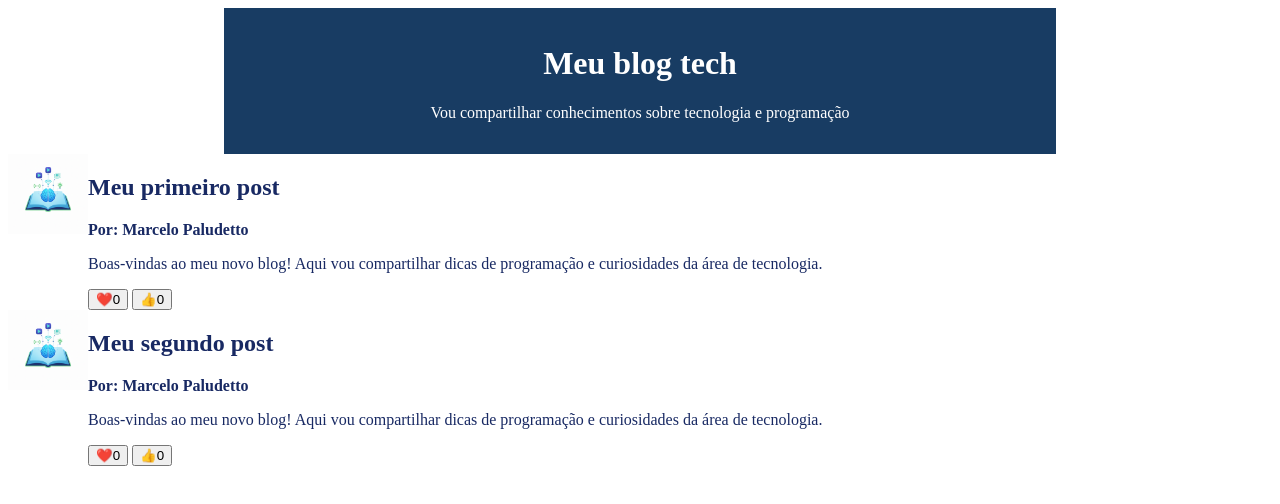
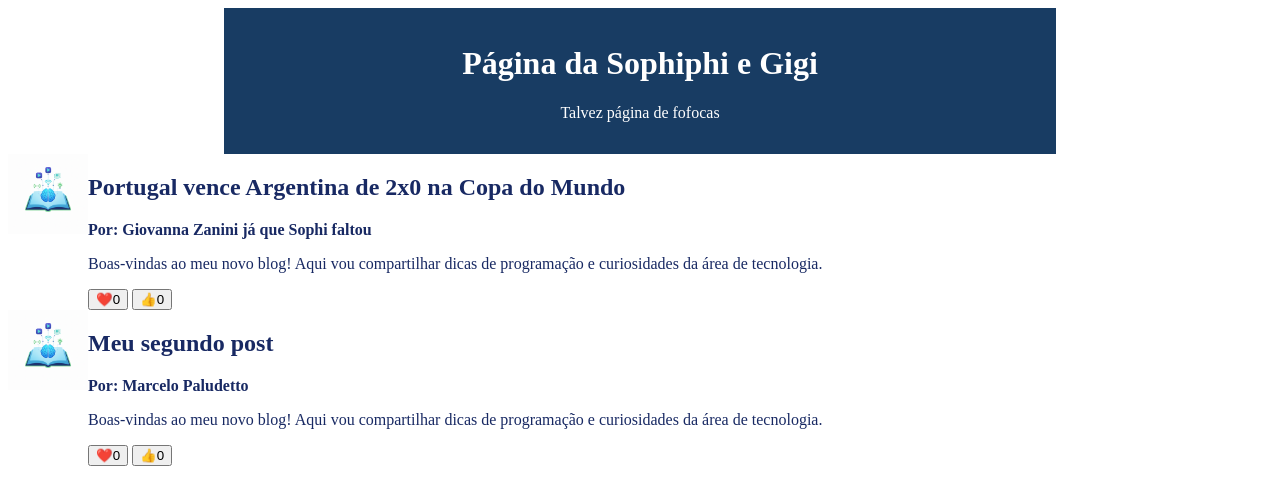
Before and after one commit to sosophiphiphi/Projeto-Html-2-trimestre, a plain HTML site: page index.html in a window 1280 px wide. Drawn offline with Linux system fonts and the light colour scheme.

Commit message:
Alterei pq o prof pediu

```diff
--- a/index.html
+++ b/index.html
@@ -11,8 +11,8 @@
 
 <body>
     <header>
-        <h1>Meu blog tech</h1>
-        <p>Vou compartilhar conhecimentos sobre tecnologia e programação</p>
+        <h1>Página da Sophiphi e Gigi</h1>
+        <p>Talvez página de fofocas</p>
         <style>
             header {
                 background-color: #183C63;
@@ -50,8 +50,9 @@
                 alt="Logotipo conceitual de tecnologia e educacao: um livro aberto de onde emerge um cérebro digital brilhante, cercado por ícones de Wi-Fi, circuitos e lâmpada de ideia. Cores em tons de azul e branco.">
 
             <div>
-                <h2>Meu primeiro post</h2>
-                <p class="artigo-autor">Por: Marcelo Paludetto</p>
+                <h2>Portugal vence Argentina de 2x0 na Copa do Mundo</h2>
+                <p class="artigo-autor">Por: Giovanna Zanini já que Sophi faltou
+                </p>
                 <p>Boas-vindas ao meu novo blog! Aqui vou compartilhar dicas de programação
                     e curiosidades da área de tecnologia.</p>
                 <button>❤️<span>0</span></button>
```
